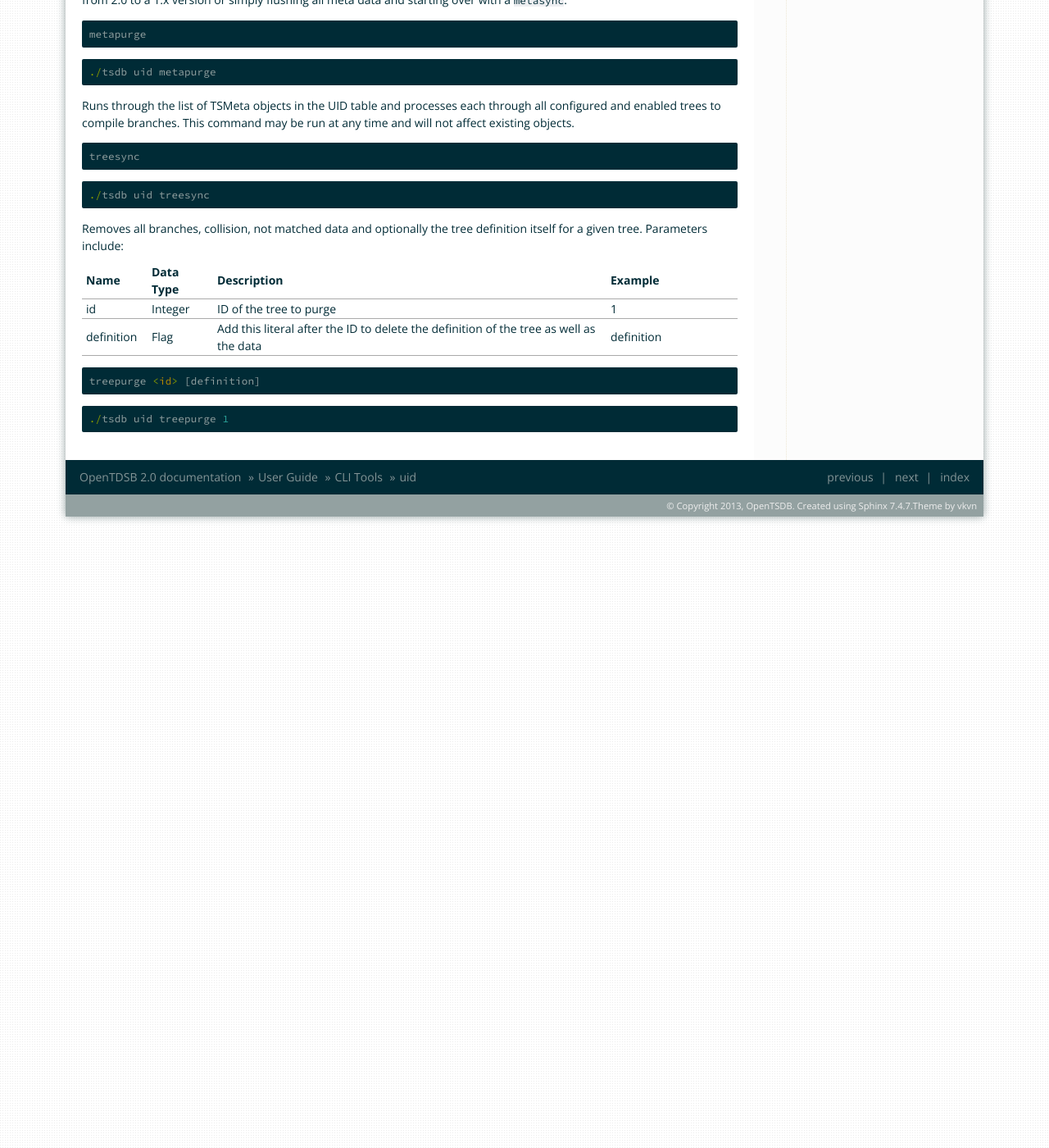
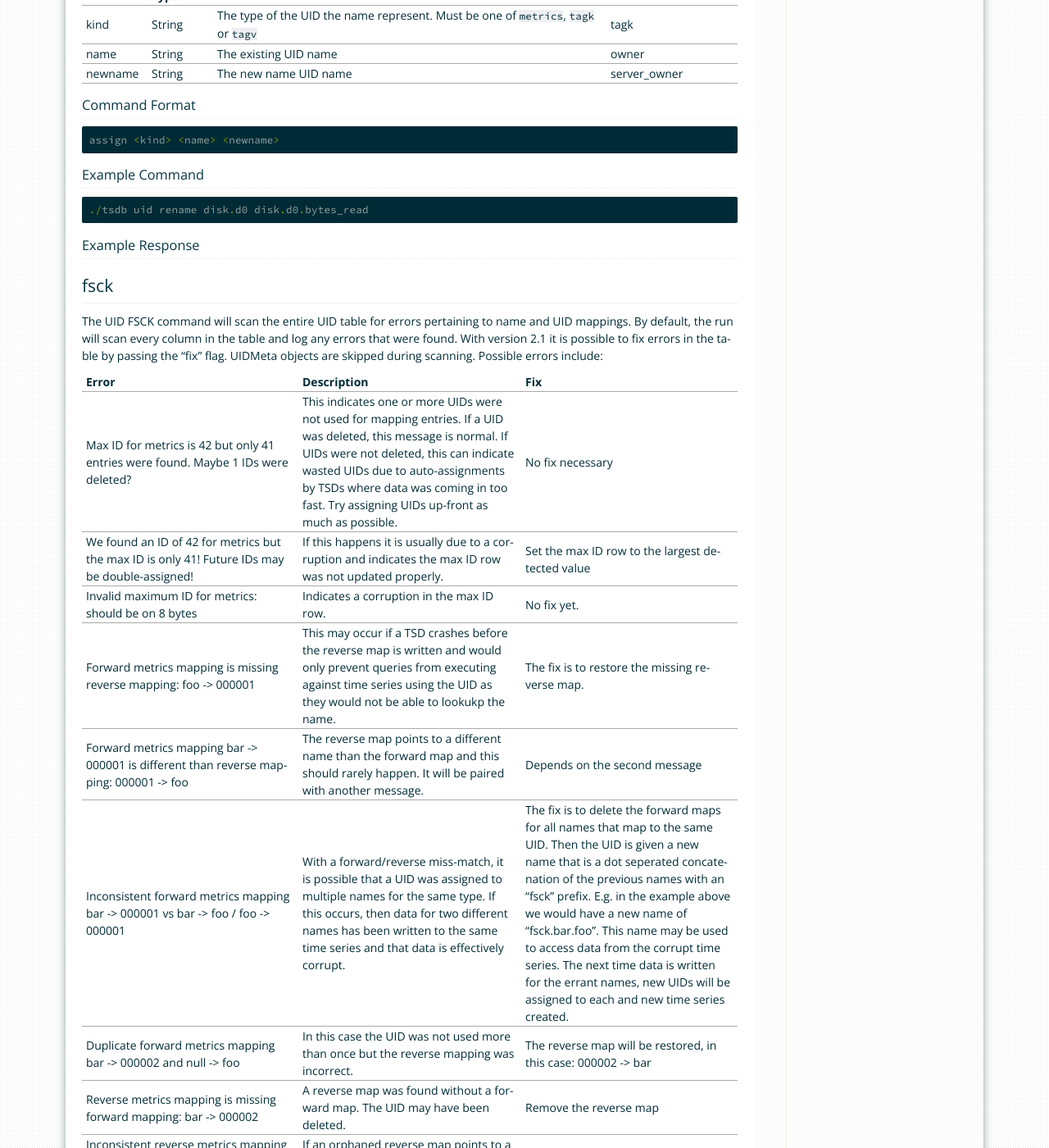
Before and after one commit to OpenTSDB/opentsdb.net, a Sphinx documentation site: the page built from docs/source/user_guide/cli/uid.rst, in a window 1280 px wide and 1400 px high, scrolled down 2786 px. Shown: the whole window at 82% size. Built offline with Sphinx 7.4.7, drawn with Linux system fonts in a browser that asks for light colours; some of the changed text lies outside the part shown.

Commit message:
Update UID fsck documentation with the fix commands for version 2.1

```diff
--- a/docs/source/user_guide/cli/uid.rst
+++ b/docs/source/user_guide/cli/uid.rst
@@ -1,6 +1,5 @@
-***
 uid
-***
+===
 
 The UID utility provides various functions to search or modify information in the ``tsdb-uid`` table. This includes UID assignments for metrics, tag names and tag values as well as UID meta data, timeseries meta data and tree definitions or data.
 
@@ -26,7 +25,7 @@
    "-v", "Flag", "Short hand for the ``--verbose`` flag", "", "-v"
 
 Lookup
-======
+^^^^^^
 
 The lookup command is the default for ``uid`` used to lookup the UID assigned to a name or the name assinged to a UID for a given type.
 
@@ -38,19 +37,19 @@
   <kind> <UID>
 
 Example Command
-^^^^^^^^^^^^^^^
+---------------
 ::
 
   ./tsdb uid tagk
 
 Example Response
-^^^^^^^^^^^^^^
+---------------
 ::
 
   tagk host: [0, 0, 1]
 
 grep
-----
+^^^^
 
 The grep sub command performs a regular expression search for the given UID type and returns a list of all UID names that match the expression. Fields required for the grep command include:
 
@@ -62,19 +61,19 @@
    "expression", "String", "The regex expression to search with", "", "disk.*write"
 
 Command Format
-^^^^^^^^^^^^^^
+--------------
 ::
 
   grep <kind> '<expression>'
 
 Example Command
-^^^^^^^^^^^^^^
+---------------
 ::
 
   ./tsdb uid grep metrics 'disk.*write'
 
 Example Response
-^^^^^^^^^^^^^^
+----------------
 ::
 
   metrics iostat.disk.msec_write: [0, 3, -67]
@@ -83,7 +82,7 @@
   metrics iostat.disk.write_sectors: [0, 3, -68]
 
 assign
-------
+^^^^^^
 
 This sub command is used to assign IDs to new unique names for metrics, tag names or tag values. Supply a list of one or more values to assign UIDs and the list of assignments will be returned.
 
@@ -110,7 +109,7 @@
 ----------------
 
 rename
-------
+^^^^^^
 
 Changes the name of an already assigned UID. If the UID of the given type does not exist, an error will be returned.
 
@@ -140,9 +139,59 @@
 ----------------
 
 fsck
-----
+^^^^
 
-TODO
+The UID FSCK command will scan the entire UID table for errors pertaining to name and UID mappings. By default, the run will scan every column in the table and log any errors that were found. With version 2.1 it is possible to fix errors in the table by passing the "fix" flag. UIDMeta objects are skipped during scanning. Possible errors include:
+
+.. csv-table::
+   :header: "Error", "Description", "Fix"
+   :widths: 33, 34, 33
+
+   "Max ID for metrics is 42 but only 41 entries were found.  Maybe 1 IDs were deleted?", "This indicates one or more UIDs were not used for mapping entries. If a UID was deleted, this message is normal. If UIDs were not deleted, this can indicate wasted UIDs due to auto-assignments by TSDs where data was coming in too fast. Try assigning UIDs up-front as much as possible.", "No fix necessary"
+   "We found an ID of 42 for metrics but the max ID is only 41!  Future IDs may be double-assigned!", "If this happens it is usually due to a corruption and indicates the max ID row was not updated properly.", "Set the max ID row to the largest detected value"
+   "Invalid maximum ID for metrics: should be on 8 bytes", "Indicates a corruption in the max ID row.", "No fix yet."
+   "Forward metrics mapping is missing reverse mapping: foo -> 000001", "This may occur if a TSD crashes before the reverse map is written and would only prevent queries from executing against time series using the UID as they would not be able to lookukp the name.", "The fix is to restore the missing reverse map."
+   "Forward metrics mapping bar -> 000001 is different than reverse mapping: 000001 -> foo", "The reverse map points to a different name than the forward map and this should rarely happen. It will be paired with another message.", "Depends on the second message"
+   "Inconsistent forward metrics mapping bar -> 000001 vs bar -> foo / foo -> 000001", "With a forward/reverse miss-match, it is possible that a UID was assigned to multiple names for the same type. If this occurs, then data for two different names has been written to the same time series and that data is effectively corrupt.", "The fix is to delete the forward maps for all names that map to the same UID. Then the UID is given a new name that is a dot seperated concatenation of the previous names with an ""fsck"" prefix. E.g. in the example above we would have a new name of ""fsck.bar.foo"". This name may be used to access data from the corrupt time series. The next time data is written for the errant names, new UIDs will be assigned to each and new time series created."
+   "Duplicate forward metrics mapping bar -> 000002 and null -> foo", "In this case the UID was not used more than once but the reverse mapping was incorrect.", "The reverse map will be restored, in this case: 000002 -> bar"
+   "Reverse metrics mapping is missing forward mapping: bar -> 000002", "A reverse map was found without a forward map. The UID may have been deleted.", "Remove the reverse map"
+   "Inconsistent reverse metrics mapping 000003 -> foo vs 000001 -> foo / foo -> 000001", "If an orphaned reverse map points to a resolved forward map, this error occurs.", "Remove the reverse map"
+
+**Options**
+
+* fix - Attempts to fix errors per the table above
+* delete_unknown - Removes any columns in the UID table that do not belong to OpenTSDB
+
+Command Format
+--------------
+::
+
+  fsck [fix] [delete_unknown]
+
+Example Command
+---------------
+::
+
+  ./tsdb uid fsck fix
+
+Example Response
+----------------
+::
+
+  INFO  [main] UidManager: ----------------------------------
+  INFO  [main] UidManager: -    Running fsck in FIX mode    -
+  INFO  [main] UidManager: -      Remove Unknowns: false    -
+  INFO  [main] UidManager: ----------------------------------
+  INFO  [main] UidManager: Maximum ID for metrics: 2
+  INFO  [main] UidManager: Maximum ID for tagk: 4
+  INFO  [main] UidManager: Maximum ID for tagv: 2
+  ERROR [main] UidManager: Forward tagk mapping is missing reverse mapping: bar -> 000004
+  INFO  [main] UidManager: FIX: Restoring tagk reverse mapping: 000004 -> bar
+  ERROR [main] UidManager: Inconsistent reverse tagk mapping 000003 -> bar vs 000004 -> bar / bar -> 000004
+  INFO  [main] UidManager: FIX: Removed tagk reverse mapping: 000003 -> bar
+  ERROR [main] UidManager: tagk: Found 2 errors.
+  INFO  [main] UidManager: 17 KVs analyzed in 334ms (~50 KV/s)
+  WARN  [main] UidManager: 2 errors found.
 
 metasync
 --------
@@ -166,7 +215,7 @@
   ./tsdb uid metasync
 
 metapurge
----------
+^^^^^^^^^
 
 This sub command will mark all TSMeta and UIDMeta objects for deletion in the UID table. This is useful for downgrading from 2.0 to a 1.x version or simply flushing all meta data and starting over with a ``metasync``.
 
@@ -183,7 +232,7 @@
   ./tsdb uid metapurge
 
 treesync
---------
+^^^^^^^^
 
 Runs through the list of TSMeta objects in the UID table and processes each through all configured and enabled trees to compile branches. This command may be run at any time and will not affect existing objects.
 
@@ -200,7 +249,7 @@
   ./tsdb uid treesync
 
 treepurge
----------
+^^^^^^^^^
 
 Removes all branches, collision, not matched data and optionally the tree definition itself for a given tree. Parameters include:
 
```
Also changed, not shown: other parts of docs/source/user_guide/cli/uid.rst (+2 -2 lines), 4 other files.
